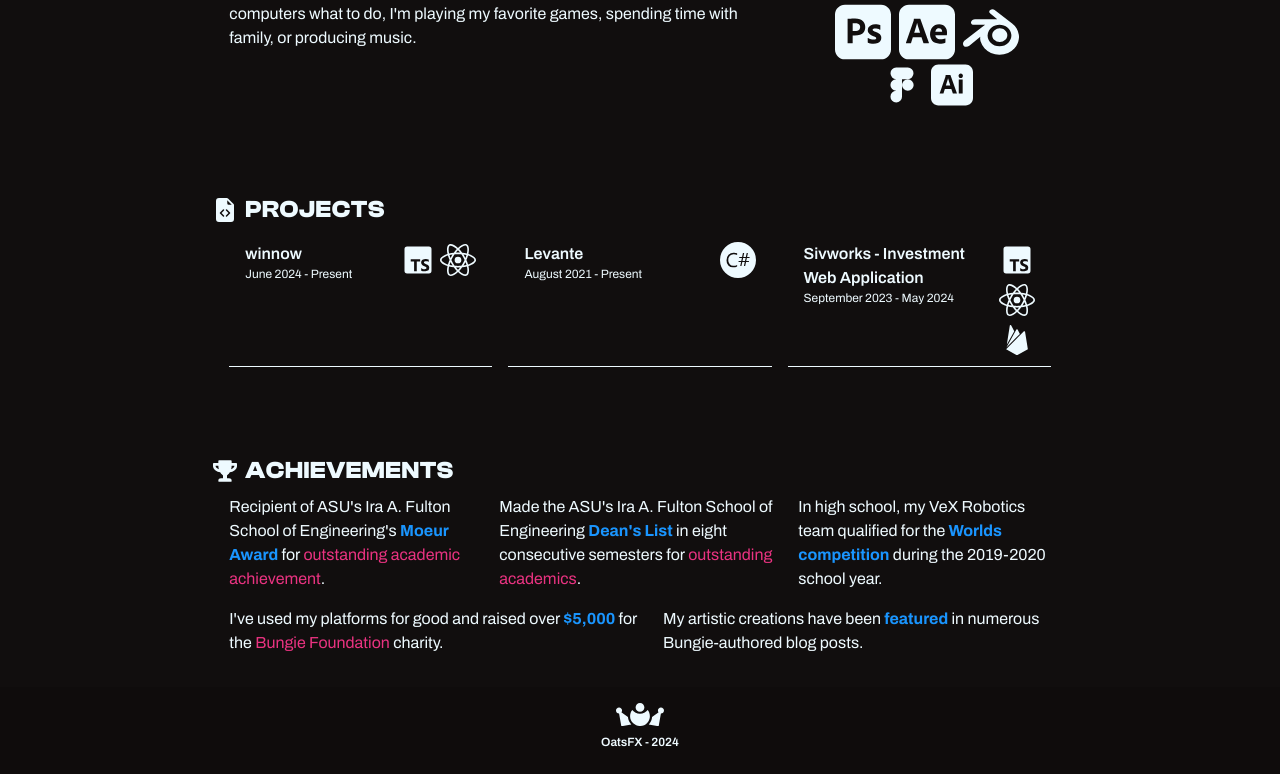
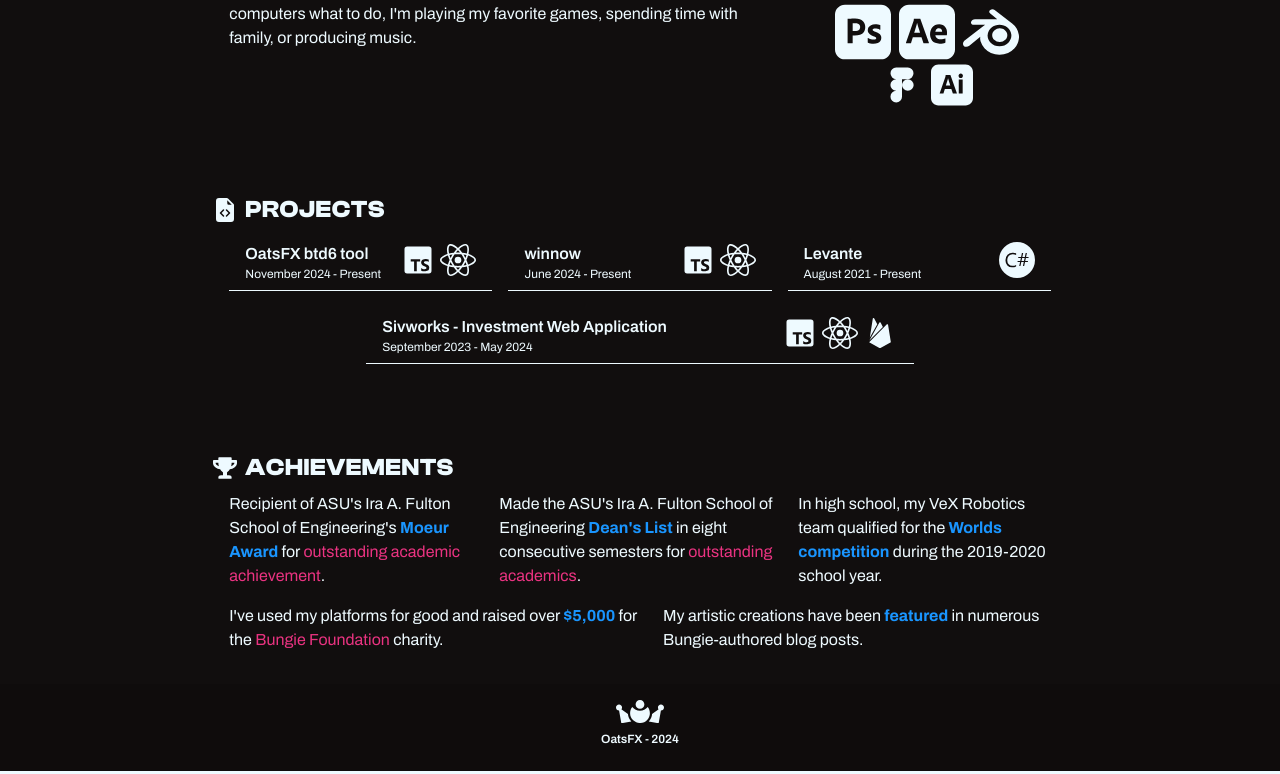
Before and after one commit to oatsfx/oatsfx.github.io, a React (Create React App) app: page / in a window 1280 px wide. Shown: the part 982-1756 px from the top of the page. Built offline with nearby package versions, Linux system fonts and the light colour scheme.

Commit message:
add: btd6 tool project

```diff
--- a/src/pages/Home/Home.tsx
+++ b/src/pages/Home/Home.tsx
@@ -201,6 +201,23 @@ const Home: React.FC = () => {
           </p>
           <div className="flex flex-col lg:flex-row flex-inline gap-4 px-4 py-2">
             <a
+              href="https://btd6.oatsfx.com/"
+              target="_blank"
+              rel="noreferrer"
+              className="flex flex-col w-full px-4 py-2 outline outline-transparent transition-all ease-in-out border-b border-base-100 hover:outline-1 hover:outline-base-100"
+            >
+              <div className="flex justify-between">
+                <div>
+                  <p className="font-semibold">OatsFX btd6 tool</p>
+                  <p className="text-xs">November 2024 - Present</p>
+                </div>
+                <div className="flex gap-1 flex-wrap justify-end">
+                  <BiLogoTypescript size={36} />
+                  <SiReact size={36} />
+                </div>
+              </div>
+            </a>
+            <a
               href="https://winnow.oatsfx.com/"
               target="_blank"
               rel="noreferrer"
@@ -233,11 +250,13 @@ const Home: React.FC = () => {
                 </div>
               </div>
             </a>
+          </div>
+          <div className="flex flex-col items-center justify-center lg:flex-row flex-inline gap-4 px-4 py-2">
             <a
               href="https://dev-analyzer.sivworks.com/"
               target="_blank"
               rel="noreferrer"
-              className="flex flex-col w-full px-4 py-2 outline outline-transparent transition-all ease-in-out border-b border-base-100 hover:outline-1 hover:outline-base-100"
+              className="flex flex-col w-full lg:w-2/3 px-4 py-2 outline outline-transparent transition-all ease-in-out border-b border-base-100 hover:outline-1 hover:outline-base-100"
             >
               <div className="flex justify-between">
                 <div>
```
